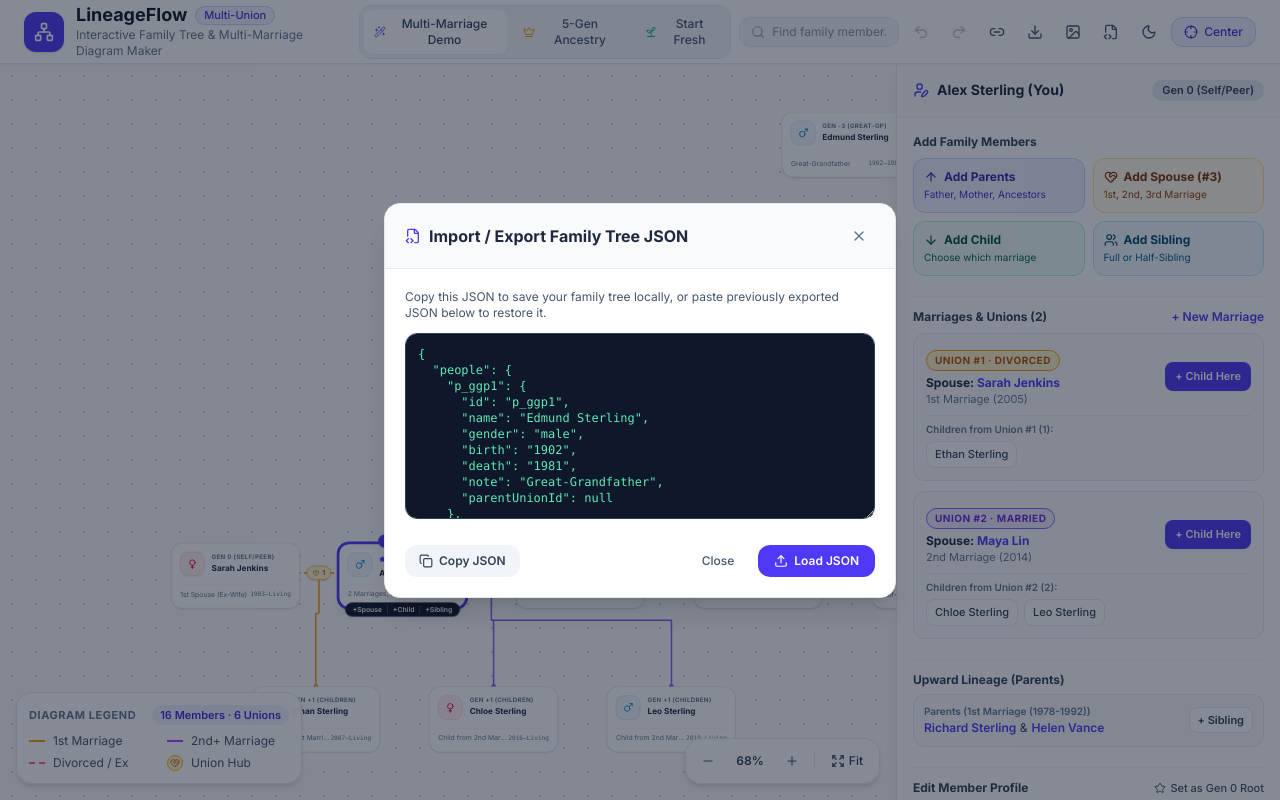
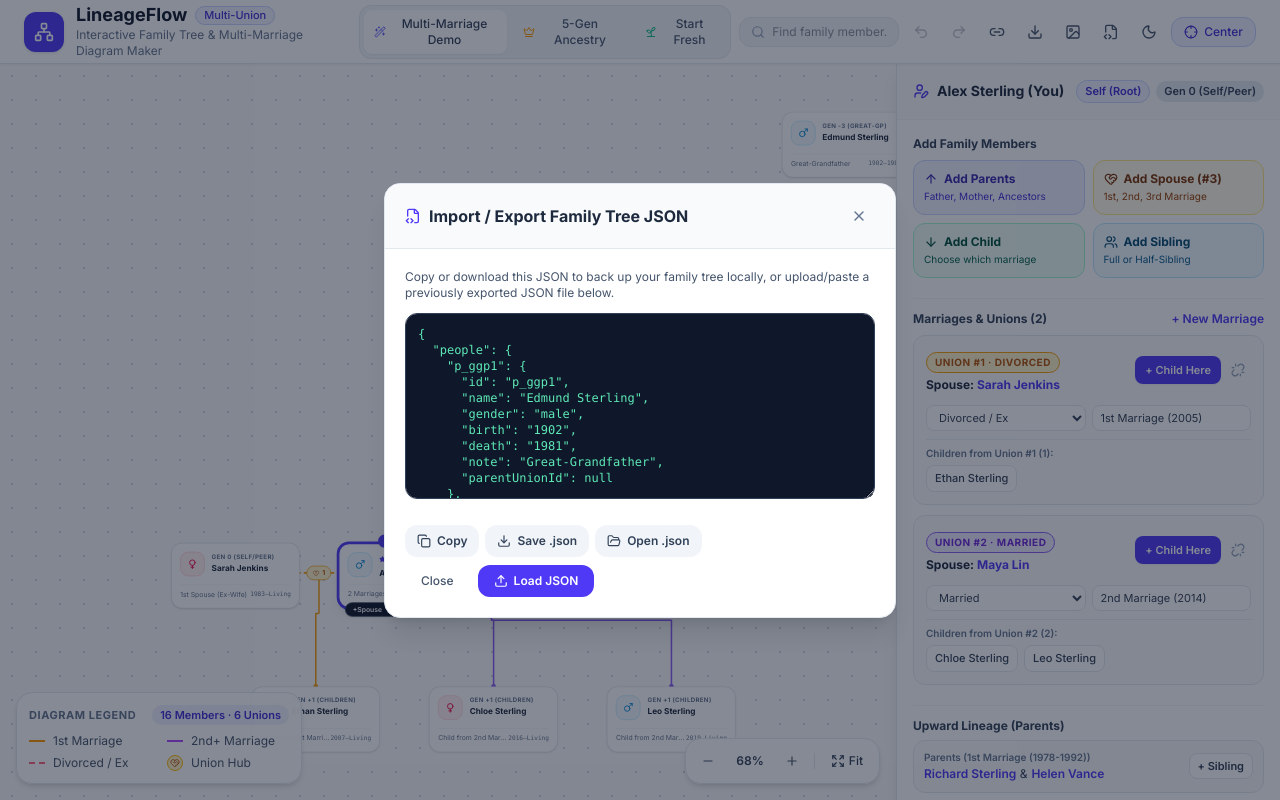
Before and after one commit to KrisnaSantosa15/LineageFlow, a Next.js app: page /app in a window 1280 px wide. Both pictures are taken after a click on the button 1111 px from the left and 31 px from the top of the page. Built offline with nearby package versions, Linux system fonts and the light colour scheme.

Commit message:
feat: add kinship badge, inline union editing/dissolution, and JSON file save/open

```diff
--- a/src/components/editor/EditorApp.tsx
+++ b/src/components/editor/EditorApp.tsx
@@ -144,9 +144,14 @@ export function EditorApp({ initialPreset = "multi" }: { initialPreset?: PresetN
     }
   }, [tree, hydrated]);
 
-  // Keyboard shortcuts for Undo / Redo
+  // Keyboard shortcuts for Undo / Redo / Escape
   useEffect(() => {
     const onKeyDown = (e: KeyboardEvent) => {
+      if (e.key === "Escape") {
+        setModal(null);
+        setJsonModalOpen(false);
+        return;
+      }
       const target = e.target as HTMLElement | null;
       if (
         target &&
@@ -490,6 +495,13 @@ export function EditorApp({ initialPreset = "multi" }: { initialPreset?: PresetN
           gens={layout.gens}
           onSelectPerson={(id) => dispatch({ type: "select", id })}
           onUpdatePerson={(id, patch) => dispatch({ type: "update", id, patch })}
+          onUpdateUnion={(id, patch) =>
+            dispatch({ type: "updateUnion", id, patch })
+          }
+          onDeleteUnion={(id) => {
+            dispatch({ type: "deleteUnion", id });
+            showToast("Dissolved marriage union");
+          }}
           onDeletePerson={(id) => {
             const name = tree.people[id]?.name || "Member";
             dispatch({ type: "delete", id });
--- a/src/components/editor/InspectorPanel.tsx
+++ b/src/components/editor/InspectorPanel.tsx
@@ -9,13 +9,15 @@ import {
   MousePointerClick,
   Star,
   Trash2,
+  Unlink,
   UserPen,
   Users,
 } from "lucide-react";
 import { useState } from "react";
 import type { RelativeActionType } from "@/components/canvas/TreeCanvas";
+import { describeRelationship } from "@/lib/kinship";
 import { generationLabel } from "@/lib/labels";
-import type { Person, Tree } from "@/lib/types";
+import type { Person, Tree, Union, UnionStatus } from "@/lib/types";
 import { UNION_COLORS } from "@/lib/union-colors";
 
 interface InspectorPanelProps {
@@ -24,6 +26,11 @@ interface InspectorPanelProps {
   gens: Record<string, number>;
   onSelectPerson: (id: string) => void;
   onUpdatePerson: (id: string, patch: Partial<Omit<Person, "id">>) => void;
+  onUpdateUnion: (
+    id: string,
+    patch: Partial<Pick<Union, "status" | "label">>,
+  ) => void;
+  onDeleteUnion: (id: string) => void;
   onDeletePerson: (id: string) => void;
   onSetRoot: (id: string) => void;
   onOpenAddRelative: (
@@ -39,6 +46,8 @@ export function InspectorPanel({
   gens,
   onSelectPerson,
   onUpdatePerson,
+  onUpdateUnion,
+  onDeleteUnion,
   onDeletePerson,
   onSetRoot,
   onOpenAddRelative,
@@ -46,11 +55,15 @@ export function InspectorPanel({
   const [mobileExpanded, setMobileExpanded] = useState(false);
   const person = selectedId ? tree.people[selectedId] : null;
   const gen = person ? (gens[person.id] ?? 0) : 0;
+  const kinship = person
+    ? describeRelationship(tree, tree.rootPersonId, person.id)
+    : null;
   const myUnions = person
     ? Object.values(tree.unions).filter((u) => u.partners.includes(person.id))
     : [];
-  const parentUnion =
-    person?.parentUnionId ? tree.unions[person.parentUnionId] : undefined;
+  const parentUnion = person?.parentUnionId
+    ? tree.unions[person.parentUnionId]
+    : undefined;
 
   return (
     <aside
@@ -70,8 +83,16 @@ export function InspectorPanel({
             {person ? person.name : "Member Inspector"}
           </h2>
         </div>
-        <div className="flex items-center gap-2 shrink-0">
-          <span className="text-[11px] font-semibold px-2.5 py-0.5 rounded-full bg-slate-200 dark:bg-slate-800 text-slate-700 dark:text-slate-300">
+        <div className="flex items-center gap-1.5 shrink-0">
+          {kinship && (
+            <span
+              data-testid="kinship-badge"
+              className="text-[11px] font-semibold px-2 py-0.5 rounded-full bg-indigo-50 dark:bg-indigo-950 text-indigo-700 dark:text-indigo-300 border border-indigo-200 dark:border-indigo-800"
+            >
+              {kinship}
+            </span>
+          )}
+          <span className="text-[11px] font-semibold px-2 py-0.5 rounded-full bg-slate-200 dark:bg-slate-800 text-slate-700 dark:text-slate-300">
             {person ? generationLabel(gen) : "None"}
           </span>
           <span className="md:hidden text-slate-500 dark:text-slate-400">
@@ -137,7 +158,7 @@ export function InspectorPanel({
                   <span className="flex items-center gap-1.5 text-xs font-bold text-emerald-900 dark:text-emerald-200">
                     <ArrowDown className="w-3.5 h-3.5" /> Add Child
                   </span>
-                  <span className="text-[10px] text-emerald-800 dark:text-emerald-300 mt-0.5">
+                  <span className="text-[10px] text-emerald-800 dark:text-indigo-300 mt-0.5">
                     Choose which marriage
                   </span>
                 </button>
@@ -231,21 +252,56 @@ export function InspectorPanel({
                                 "Single / Unnamed Partner"
                               )}
                             </div>
-                            {u.label && (
-                              <div className="text-[11px] text-slate-500 dark:text-slate-400">
-                                {u.label}
                           </div>
-                            )}
-                          </div>
+                          <div className="flex items-center gap-1 shrink-0">
                             <button
                               type="button"
                               onClick={() =>
                                 onOpenAddRelative("child", person.id, u.id)
                               }
-                            className="px-2.5 py-1.5 bg-indigo-600 hover:bg-indigo-700 text-white rounded-lg text-[11px] font-semibold shadow-xs transition shrink-0 cursor-pointer"
+                              className="px-2.5 py-1.5 bg-indigo-600 hover:bg-indigo-700 text-white rounded-lg text-[11px] font-semibold shadow-xs transition cursor-pointer"
                             >
                               + Child Here
                             </button>
+                            <button
+                              type="button"
+                              onClick={() => onDeleteUnion(u.id)}
+                              title="Dissolve / remove this union"
+                              aria-label={`Dissolve Union #${idx + 1}`}
+                              className="p-1.5 text-slate-400 hover:text-rose-600 dark:hover:text-rose-400 hover:bg-rose-50 dark:hover:bg-rose-950/50 rounded-lg transition cursor-pointer"
+                            >
+                              <Unlink className="w-3.5 h-3.5" />
+                            </button>
+                          </div>
+                        </div>
+
+                        {/* Inline Union Status & Label Controls */}
+                        <div className="grid grid-cols-2 gap-1.5 pt-1">
+                          <select
+                            aria-label={`Union #${idx + 1} status`}
+                            value={u.status}
+                            onChange={(e) =>
+                              onUpdateUnion(u.id, {
+                                status: e.target.value as UnionStatus,
+                              })
+                            }
+                            className="px-2 py-1 text-[11px] bg-white dark:bg-slate-900 border border-slate-200 dark:border-slate-700 rounded-lg text-slate-700 dark:text-slate-200"
+                          >
+                            <option value="married">Married</option>
+                            <option value="divorced">Divorced / Ex</option>
+                            <option value="partner">Partner</option>
+                            <option value="widowed">Widowed</option>
+                          </select>
+                          <input
+                            type="text"
+                            aria-label={`Union #${idx + 1} label`}
+                            value={u.label}
+                            placeholder="Label / Year"
+                            onChange={(e) =>
+                              onUpdateUnion(u.id, { label: e.target.value })
+                            }
+                            className="px-2 py-1 text-[11px] bg-white dark:bg-slate-900 border border-slate-200 dark:border-slate-700 rounded-lg text-slate-700 dark:text-slate-200"
+                          />
                         </div>
 
                         <div className="pt-1.5 border-t border-slate-200/70 dark:border-slate-700/70">
--- a/src/components/editor/JsonModal.tsx
+++ b/src/components/editor/JsonModal.tsx
@@ -1,7 +1,7 @@
 "use client";
 
-import { Copy, FileCode2, Upload, X } from "lucide-react";
-import { useState } from "react";
+import { Copy, Download, FileCode2, FolderOpen, Upload, X } from "lucide-react";
+import { useRef, useState } from "react";
 import { parseTreeJson, serializeTree } from "@/lib/tree-json";
 import type { Tree } from "@/lib/types";
 
@@ -20,6 +20,7 @@ export function JsonModal({
 }: JsonModalProps) {
   const [raw, setRaw] = useState(() => serializeTree(tree));
   const [error, setError] = useState<string | null>(null);
+  const fileInputRef = useRef<HTMLInputElement>(null);
 
   const handleCopy = async () => {
     try {
@@ -28,6 +29,33 @@ export function JsonModal({
     } catch {
       setError("Could not copy to clipboard. Select the text manually.");
     }
+  };
+
+  const handleDownloadFile = () => {
+    const blob = new Blob([raw], { type: "application/json;charset=utf-8" });
+    const url = URL.createObjectURL(blob);
+    const a = document.createElement("a");
+    a.href = url;
+    a.download = "lineageflow-tree.json";
+    a.click();
+    URL.revokeObjectURL(url);
+  };
+
+  const handleFileUpload = (e: React.ChangeEvent<HTMLInputElement>) => {
+    const file = e.target.files?.[0];
+    if (!file) return;
+    const reader = new FileReader();
+    reader.onload = () => {
+      const content = typeof reader.result === "string" ? reader.result : "";
+      setRaw(content);
+      const parsed = parseTreeJson(content);
+      if (!parsed.ok) {
+        setError(parsed.error);
+      } else {
+        setError(null);
+      }
+    };
+    reader.readAsText(file);
   };
 
   const handleImport = () => {
@@ -68,8 +96,8 @@ export function JsonModal({
 
         <div className="p-5 space-y-3">
           <p className="text-xs text-slate-600 dark:text-slate-300">
-            Copy this JSON to save your family tree locally, or paste previously
-            exported JSON below to restore it.
+            Copy or download this JSON to back up your family tree locally, or
+            upload/paste a previously exported JSON file below.
           </p>
 
           <textarea
@@ -92,14 +120,38 @@ export function JsonModal({
             </p>
           )}
 
-          <div className="flex items-center justify-between pt-2">
-            <button
-              type="button"
-              onClick={handleCopy}
-              className="px-3.5 py-2 rounded-xl text-xs font-semibold bg-slate-100 dark:bg-slate-800 hover:bg-slate-200 dark:hover:bg-slate-700 text-slate-700 dark:text-slate-200 transition inline-flex items-center gap-1.5 cursor-pointer"
-            >
-              <Copy className="w-3.5 h-3.5" /> Copy JSON
-            </button>
+          <div className="flex flex-wrap items-center justify-between gap-2 pt-2">
+            <div className="flex items-center gap-1.5">
+              <button
+                type="button"
+                onClick={handleCopy}
+                className="px-3 py-2 rounded-xl text-xs font-semibold bg-slate-100 dark:bg-slate-800 hover:bg-slate-200 dark:hover:bg-slate-700 text-slate-700 dark:text-slate-200 transition inline-flex items-center gap-1.5 cursor-pointer"
+              >
+                <Copy className="w-3.5 h-3.5" /> Copy
+              </button>
+              <button
+                type="button"
+                onClick={handleDownloadFile}
+                className="px-3 py-2 rounded-xl text-xs font-semibold bg-slate-100 dark:bg-slate-800 hover:bg-slate-200 dark:hover:bg-slate-700 text-slate-700 dark:text-slate-200 transition inline-flex items-center gap-1.5 cursor-pointer"
+              >
+                <Download className="w-3.5 h-3.5" /> Save .json
+              </button>
+              <button
+                type="button"
+                onClick={() => fileInputRef.current?.click()}
+                className="px-3 py-2 rounded-xl text-xs font-semibold bg-slate-100 dark:bg-slate-800 hover:bg-slate-200 dark:hover:bg-slate-700 text-slate-700 dark:text-slate-200 transition inline-flex items-center gap-1.5 cursor-pointer"
+              >
+                <FolderOpen className="w-3.5 h-3.5" /> Open .json
+              </button>
+              <input
+                ref={fileInputRef}
+                type="file"
+                accept=".json,application/json"
+                onChange={handleFileUpload}
+                className="hidden"
+              />
+            </div>
+
             <div className="flex gap-2">
               <button
                 type="button"
```
Lines whose indentation alone changed are shown as unchanged.
